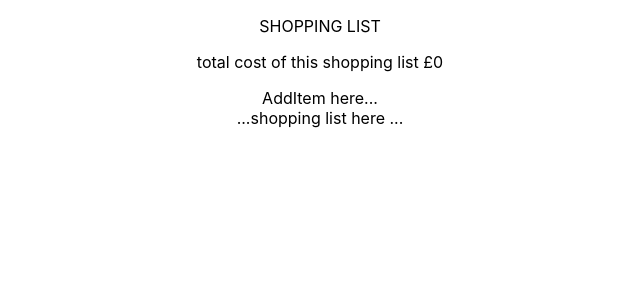
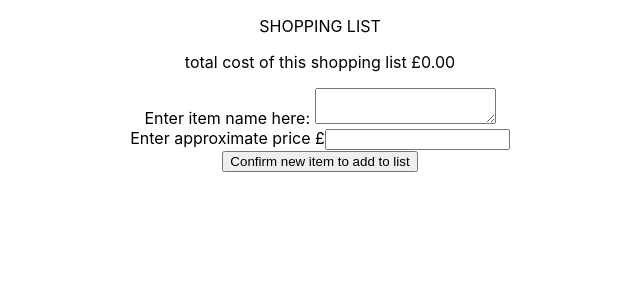
Before and after one commit to mikegreenan98/shopping_list, a React (Create React App) app: page / in a window 1280 px wide. Shown: the top 300 px of the page, without its empty margins (320-960 px from the left). Built offline with nearby package versions, Linux system fonts and the light colour scheme.

Commit message:
stories (1),(2) & (5): functionality all working

```diff
--- a/package.json
+++ b/package.json
@@ -8,6 +8,7 @@
     "@testing-library/user-event": "^13.5.0",
     "react": "^18.2.0",
     "react-dom": "^18.2.0",
+    "react-icons": "^4.8.0",
     "react-scripts": "5.0.1",
     "web-vitals": "^2.1.4"
   },
--- a/src/App.css
+++ b/src/App.css
@@ -2,37 +2,7 @@
   text-align: center;
 }
 
-.App-logo {
-  height: 40vmin;
-  pointer-events: none;
+
+#shoppingListDisplay {
+  list-style-type: none; /* no bullets */
 }
-
-@media (prefers-reduced-motion: no-preference) {
-  .App-logo {
-    animation: App-logo-spin infinite 20s linear;
-  }
-}
-
-.App-header {
-  background-color: #282c34;
-  min-height: 100vh;
-  display: flex;
-  flex-direction: column;
-  align-items: center;
-  justify-content: center;
-  font-size: calc(10px + 2vmin);
-  color: white;
-}
-
-.App-link {
-  color: #61dafb;
-}
-
-@keyframes App-logo-spin {
-  from {
-    transform: rotate(0deg);
-  }
-  to {
-    transform: rotate(360deg);
-  }
-}
--- a/src/App.js
+++ b/src/App.js
@@ -3,27 +3,32 @@ import {useState, useEffect} from 'react';
 import Header from './Components/Header';
 import AddItem from './Components/AddItem';
 import ShoppingList from './Components/ShoppingList';
+const {addAllPrices} = require('./utils');
 
 function App() {
   const [shoppingList, setShoppingList] = useState([]);
   const [totalSpend, setTotalSpend] = useState(0);
+  console.log(totalSpend);
+  console.table(shoppingList);
 
   //Retrieve shoppingList from local storage on the first/opening render
   useEffect(() => {
-    const listInStorage = JSON.parse(localStorage.getItem('SHOPPING_LIST_LOCAL'));
+    const listInStorage = JSON.parse(localStorage.getItem('SHOPPING_LIST_1'));
     if (listInStorage) {
       setShoppingList(listInStorage);
-      // TBD ---- setTotalSpend(....TBD...));
+      setTotalSpend(addAllPrices(listInStorage));
     }
   }, []);
 
-  // Every time shoppingList is changed, save it to local storage
+  // Every time shoppingList is changed:
+  // 1) save shoppgingList to local storage
+  // 2) update the totalSpend state based on new shoppingList
   useEffect(() => {
-    // If test below is needed - See README for "React StrictMode Issue"
+    // NOTE: The 'If' test below is needed - See README for "React StrictMode Issue"
     if(shoppingList.length > 0){
-      localStorage.setItem('SHOPPING_LIST_LOCAL', JSON.stringify(shoppingList));
+      localStorage.setItem('SHOPPING_LIST_1', JSON.stringify(shoppingList)); //(1)
+      setTotalSpend(addAllPrices(shoppingList)); // (2)
     }
-    console.log(shoppingList);
 }, [shoppingList]);
 
 return (
@@ -32,8 +37,6 @@ return (
       <AddItem
                 shoppingList={shoppingList}
                 setShoppingList={setShoppingList}
-                totalSpend={totalSpend}
-                setTotalSpend={setTotalSpend}
       />
       <ShoppingList
                 shoppingList={shoppingList}
--- a/src/Components/AddItem.jsx
+++ b/src/Components/AddItem.jsx
@@ -1,12 +1,42 @@
-const AddItem = ({
-    shoppingList, setShoppingList,
-    totalSpend, setTotalSpend}) => {
+import { useState } from "react";
+
+const AddItem = ({shoppingList, setShoppingList}) => {
+
+    // local state for this componenent
+    const [newItem, setNewItem] = useState("");
+    const [newItemPrice, setNewItemPrice] = useState("");
+
+    const handleSubmit = (event) => {
+        event.preventDefault();
+        if (newItem !== ""){
+            setShoppingList([...shoppingList, {"item": newItem, "price": newItemPrice, "got": false}]);
+            setNewItem("");
+            setNewItemPrice("");
+        }
+    }
 
     return(
-    <div>
-        AddItem here...
-    </div>
-    );
+        <form onSubmit={handleSubmit} className="addItemForm">
+
+            <label htmlFor='newItem'>Enter item name here: </label>
+            <textarea
+                id="newItem"
+                value={newItem}
+                onChange={(event) => {setNewItem(event.target.value);}}
+            >
+            </textarea>
+
+            <br></br>
+            <label htmlFor="newItemPrice">Enter approximate price £</label>
+            <input id="newItemPrice"
+            type="number"
+            value={newItemPrice}
+            onChange={(event)=>{
+            setNewItemPrice(+event.target.value)}} />
+            <br></br>
+            <button type="submit">Confirm new item to add to list</button>
+        </form>
+        );
 
 };
 
--- a/src/Components/Header.jsx
+++ b/src/Components/Header.jsx
@@ -3,7 +3,7 @@ const Header = ({totalSpend}) => {
     return(
     <div>
     <p className='title'>SHOPPING LIST</p>
-    <p className='totalCost'>total cost of this shopping list £{totalSpend}</p>
+    <p className='totalCost'>total cost of this shopping list £{totalSpend.toFixed(2)}</p>
     </div>
     )
 }
--- a/src/Components/ShoppingList.jsx
+++ b/src/Components/ShoppingList.jsx
@@ -1,9 +1,31 @@
+import {FaLongArrowAltUp, FaLongArrowAltDown} from 'react-icons/fa'
+
+
 const ShoppingList = ({shoppingList, setShoppingList}) => {
 
+    const handleMove = (direction, ind)=>{}
+    const handleRemove = (ind)=>{}
+    const handleToggle = (ind)=>{}
+
 return(
-<div>
-    ...shopping list here ...
-</div>
+    <ul id="shoppingListDisplay">
+        <div>
+        {shoppingList.map((listItem, index) => {
+        return (
+            <li className='shoppingListItem' key={index}>
+                <button className="ItemButton" onClick={()=>{handleToggle(index)}}>
+                    {listItem.item} (£{listItem.price})
+                </button>
+
+                <button className='upButton' onClick={()=>{handleMove('UP', index)}}><FaLongArrowAltUp /></button>
+
+                <button className='deleteButton' onClick={()=>{handleRemove(index)}}>Delete<br></br>item</button>
+
+                <button className='downButton' onClick={()=>{handleMove('DOWN', index)}}><FaLongArrowAltDown /></button>
+            </li>);
+        })}
+        </div>
+    </ul>
 )
 
 }
--- /dev/null
+++ b/src/utils.js
@@ -0,0 +1,31 @@
+
+
+function moveUpOrDown(direction, index, array) {
+    let newArray = [...array];
+    if(direction === 'UP' && index > 0){
+        [newArray[index-1], newArray[index]] = [newArray[index], newArray[index-1]];
+    }
+    if(direction === 'DOWN' && index < array.length-1){
+        [newArray[index], newArray[index+1]] = [newArray[index+1], newArray[index]];
+    }
+    return newArray;
+}
+
+function remove(index, array) {
+    let newArray = [...array];
+    // console.log(newArray);
+
+    newArray.splice(index,1);
+    // console.log(newArray);
+    return newArray;
+}
+
+function addAllPrices(array){
+    let tally = 0;
+    for(let i=0; i<array.length; i++){
+        tally += array[i].price;
+    }
+    return tally;
+}
+
+module.exports = {moveUpOrDown, remove, addAllPrices};
```
Also changed, not shown: 2 other files (tests, documents, lock files or other folders).
